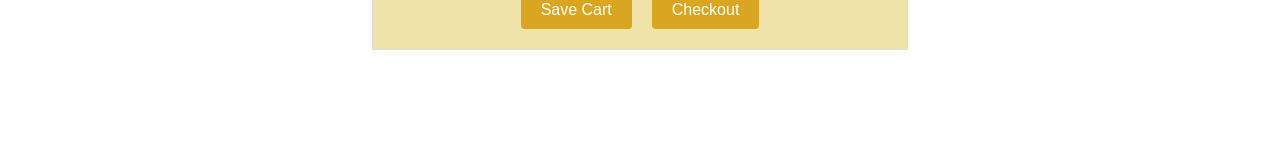
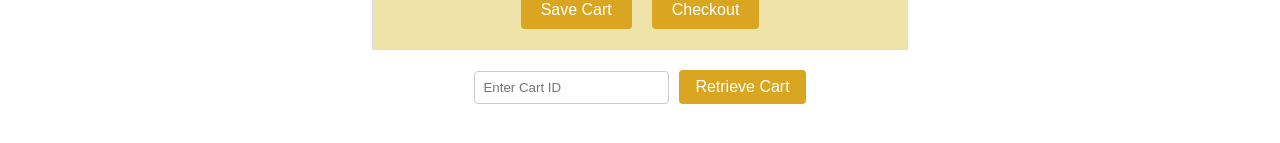
Before and after one commit to renniea90/LegacyProject2, a React (Create React App) app: page /cart in a window 1280 px wide. Shown: the part 463-606 px from the top of the page. Built offline with nearby package versions, Linux system fonts and the light colour scheme; no server answers.

Commit message:
Added retrieve cart function

```diff
--- a/src/CSS/CartPage.css
+++ b/src/CSS/CartPage.css
@@ -39,13 +39,38 @@
 }
 
 .save-cart-btn, .checkout-btn {
-    margin: 0 10px; /* Add gap between the buttons */
+    margin: 0 10px;
     padding: 10px 20px;
     border: none;
     border-radius: 4px;
     cursor: pointer;
     background-color: goldenrod;
     color: white;
+}
+
+.retrieve-cart {
+    margin-top: 20px;
+    text-align: center;
+}
+
+.retrieve-cart input {
+    padding: 8px;
+    border-radius: 4px;
+    border: 1px solid #ccc;
+    margin-right: 10px;
+}
+
+.retrieve-cart button {
+    padding: 8px 16px;
+    border: none;
+    border-radius: 4px;
+    background-color: goldenrod;
+    color: white;
+    cursor: pointer;
+}
+
+.retrieve-cart button:hover {
+    background-color: #cc9900;
 }
 
   button {
--- /dev/null
+++ b/src/components/RetrieveCart.jsx
@@ -0,0 +1,34 @@
+import React, { useState } from 'react';
+import axios from 'axios';
+
+const RetrieveCart = ({ onRetrieve }) => {
+    const [cartId, setCartId] = useState('');
+
+    const handleRetrieve = async () => {
+        try {
+            const response = await axios.get(`http://localhost:8081/cart/${cartId}`);
+            if (response.status === 200) {
+                onRetrieve(response.data.cartItems);
+            } else {
+                alert('Failed to retrieve cart. Please try again.');
+            }
+        } catch (error) {
+            console.error('Error retrieving cart:', error);
+            alert('Failed to retrieve cart. Please try again.');
+        }
+    };
+
+    return (
+        <div className="retrieve-cart">
+            <input
+                type="text"
+                placeholder="Enter Cart ID"
+                value={cartId}
+                onChange={(e) => setCartId(e.target.value)}
+            />
+            <button onClick={handleRetrieve}>Retrieve Cart</button>
+        </div>
+    );
+};
+
+export default RetrieveCart;
--- a/src/pages/CartPage.jsx
+++ b/src/pages/CartPage.jsx
@@ -4,11 +4,14 @@ import { useCart } from '../components/CartContext';
 import useFetchItems from '../components/FetchItems';
 import SaveCartButton from '../components/SaveCartButton';
 import CheckoutButton from '../components/CheckoutButton';
+import RetrieveCart from '../components/RetrieveCart'; // Import the new component
+import axios from 'axios';
 
 const CartPage = () => {
     const { cartItems, updateQuantity, removeFromCart } = useCart();
     const { items } = useFetchItems();
     const [itemMap, setItemMap] = useState({});
+    const [retrievedCart, setRetrievedCart] = useState([]);
 
     useEffect(() => {
         const map = items.reduce((acc, item) => {
@@ -38,6 +41,10 @@ const CartPage = () => {
     const total = parseFloat(calculateTotal());
     const serviceCharge = calculateServiceCharge(total);
 
+    const handleRetrieveCart = (cartItems) => {
+        setRetrievedCart(cartItems);
+    };
+
     return (
         <div className="cart-page">
             <h1>Your Cart</h1>
@@ -52,7 +59,8 @@ const CartPage = () => {
                     </tr>
                 </thead>
                 <tbody>
-                    {cartItems.map((item) => (
+                    {retrievedCart.length > 0 ? (
+                        retrievedCart.map((item) => (
                             <tr key={item.id}>
                                 <td>{item.name}</td>
                                 <td>£{item.price.toFixed(2)}</td>
@@ -71,7 +79,29 @@ const CartPage = () => {
                                     <button onClick={() => handleRemoveItem(item.id)}>Remove</button>
                                 </td>
                             </tr>
+                        ))
+                    ) : (
+                        cartItems.map((item) => (
+                            <tr key={item.id}>
+                                <td>{item.name}</td>
+                                <td>£{item.price.toFixed(2)}</td>
+                                <td>
+                                    <select
+                                        value={item.quantity}
+                                        onChange={(e) => handleQuantityChange(item.id, e)}
+                                    >
+                                        {Array.from({ length: itemMap[item.id] || 0 }, (_, i) => i + 1).map((num) => (
+                                            <option key={num} value={num}>{num}</option>
                                         ))}
+                                    </select>
+                                </td>
+                                <td>£{(item.price * item.quantity).toFixed(2)}</td>
+                                <td>
+                                    <button onClick={() => handleRemoveItem(item.id)}>Remove</button>
+                                </td>
+                            </tr>
+                        ))
+                    )}
                 </tbody>
                 <tfoot>
                     <tr>
@@ -97,6 +127,7 @@ const CartPage = () => {
                     </tr>
                 </tfoot>
             </table>
+            <RetrieveCart onRetrieve={handleRetrieveCart} /> {/* Add RetrieveCart component */}
         </div>
     );
 };
```
Lines whose indentation alone changed are shown as unchanged.
